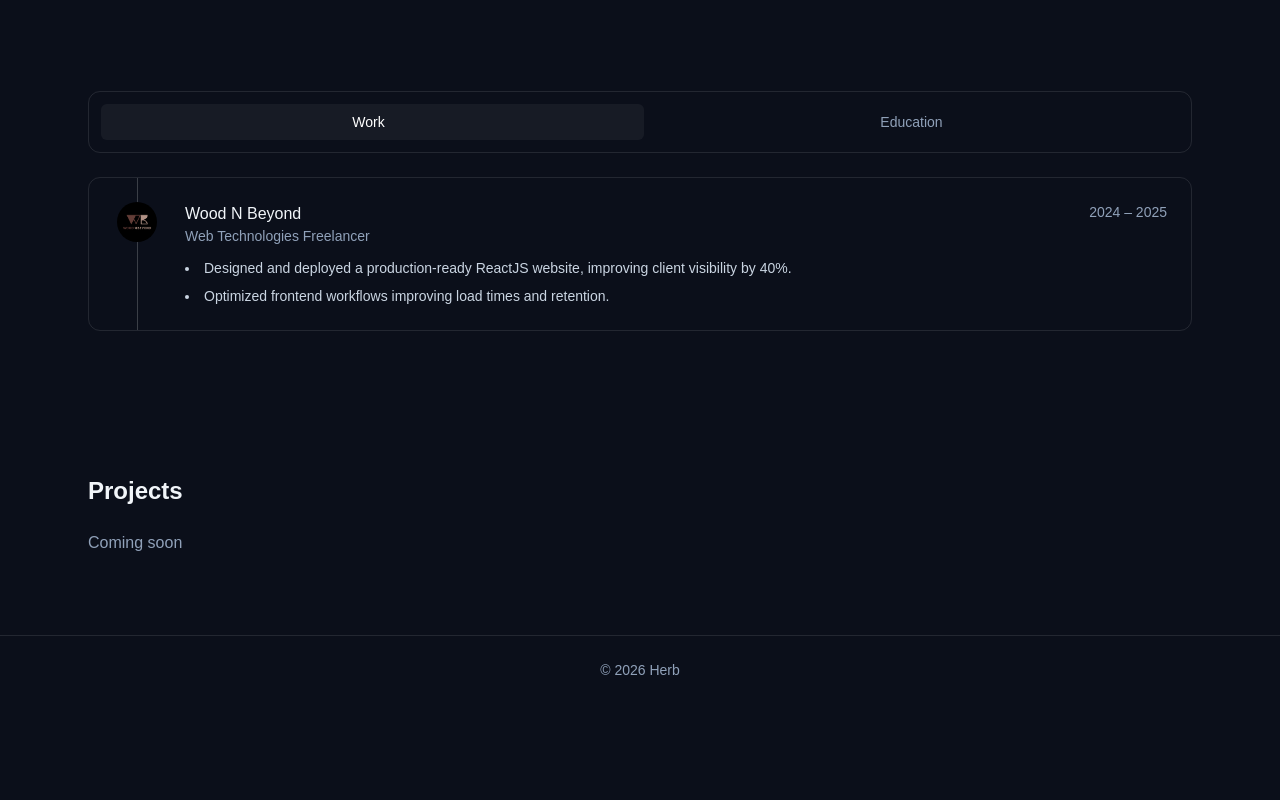
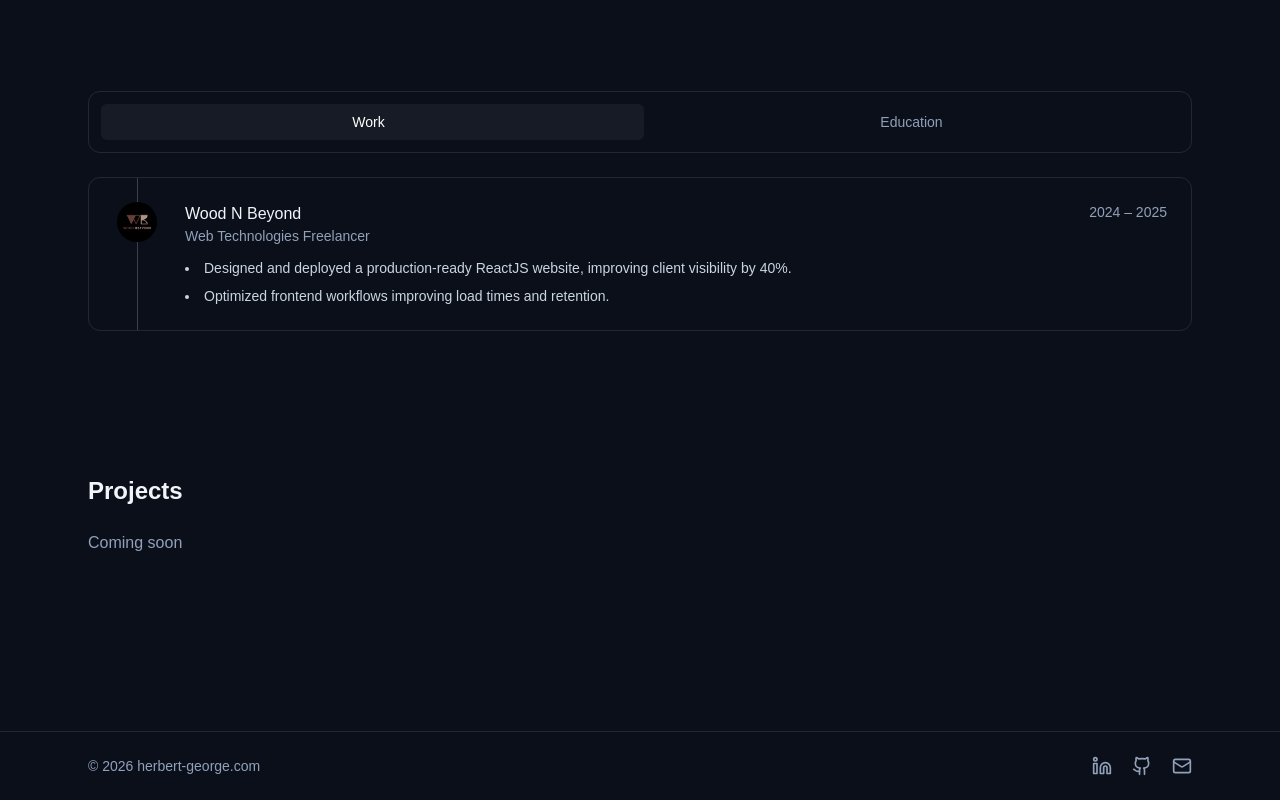
Before and after one commit to H3r-b/Portfolio, a Next.js app: page / in a window 1280 px wide. Shown: the part 404-1204 px from the top of the page. Before the commit the page ends 1108 px from the top, so only its background shows below. Built offline with nearby package versions, Linux system fonts and the light colour scheme.

Commit message:
Updated Footer

```diff
--- a/components/layout/Footer.tsx
+++ b/components/layout/Footer.tsx
@@ -1,7 +1,54 @@
+import { Linkedin, Github, Mail } from 'lucide-react'
+
 export default function Footer() {
   return (
-    <footer className="border-t border-white/10 py-6 text-center text-sm text-slate-400">
-      © 2026 Herb
+    <footer className="mt-24 border-t border-white/10">
+      <div className="max-w-6xl mx-auto px-6 py-6 flex items-center justify-between text-sm text-slate-400">
+
+        {/* LEFT */}
+        <div>
+          © 2026{' '}
+          <a
+            href="https://herbert-george.com"
+            target="_blank"
+            rel="noopener noreferrer"
+            className="hover:text-white transition"
+          >
+            herbert-george.com
+          </a>
+        </div>
+
+        {/* RIGHT */}
+        <div className="flex items-center gap-5">
+          <a
+            href="https://linkedin.com"
+            target="_blank"
+            rel="noopener noreferrer"
+            className="hover:text-white transition"
+            aria-label="LinkedIn"
+          >
+            <Linkedin className="w-5 h-5" />
+          </a>
+
+          <a
+            href="https://github.com"
+            target="_blank"
+            rel="noopener noreferrer"
+            className="hover:text-white transition"
+            aria-label="GitHub"
+          >
+            <Github className="w-5 h-5" />
+          </a>
+
+          <a
+            href="mailto:youremail@domain.com"
+            className="hover:text-white transition"
+            aria-label="Email"
+          >
+            <Mail className="w-5 h-5" />
+          </a>
+        </div>
+      </div>
     </footer>
   )
 }
```
